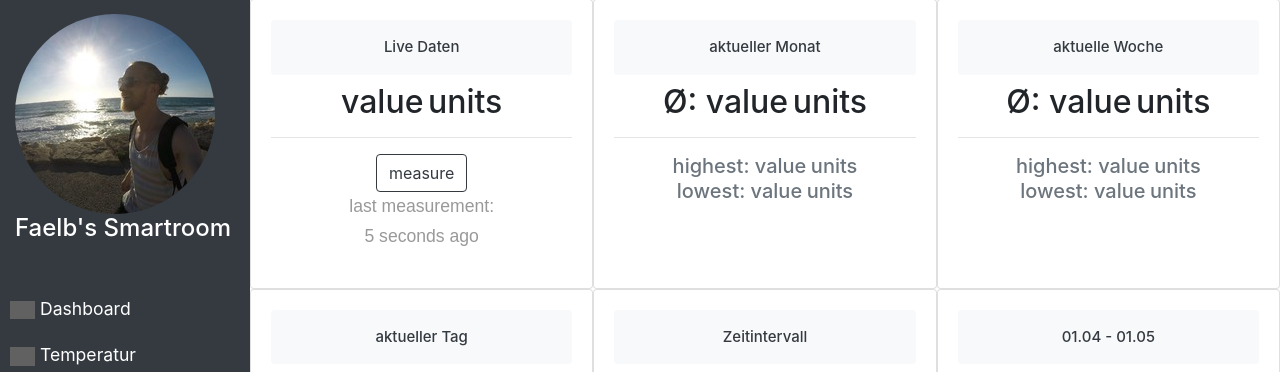
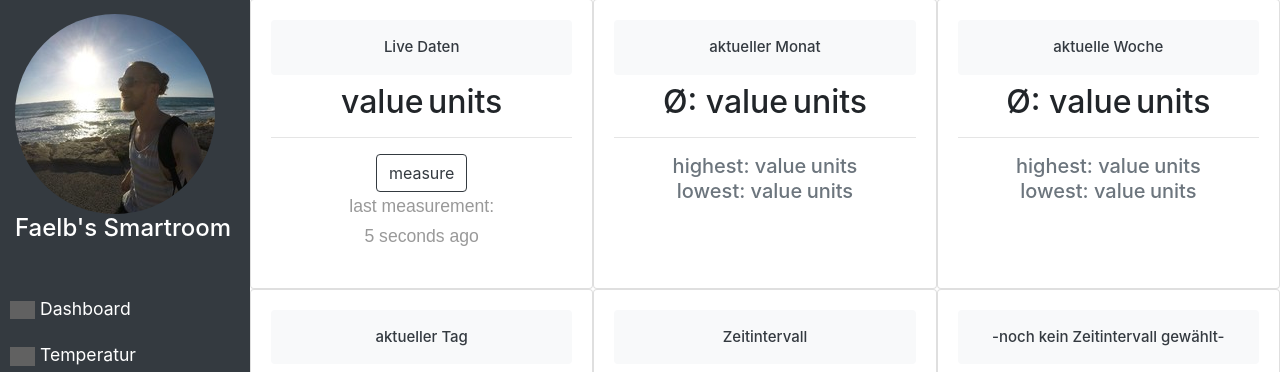
Before and after one commit to Hikikomono/SMAROO, a PHP site: page / in a window 1280 px wide. Shown: the part 57-429 px from the top of the page. Run offline with PHP 8.4, Linux system fonts and the light colour scheme; some libraries are stand-ins or nearby versions; grey boxes are pictures that could not be loaded.

Commit message:
added small text

```diff
--- a/index.php
+++ b/index.php
@@ -377,7 +377,7 @@ Hier startet nun das Card Board für die normalen Sensoren oder das Dahsboard
                 <div class="col-sm-6 col-md-4 col-lg-4 p-0">  <!-- text-center -->
                     <div class="card text-center h-100">
                         <div class="card-body">
-                            <h5 class="card-title p-3 mb-2 bg-light text-dark rounded" id="timespan">01.04 - 01.05</h5>
+                            <h5 class="card-title p-3 mb-2 bg-light text-dark rounded" id="timespan">-noch kein Zeitintervall gewählt-</h5>
                             <canvas id="myChart"></canvas>
                             <button type="button" class="btn btn-outline-dark">export</button>
                         </div>
```
